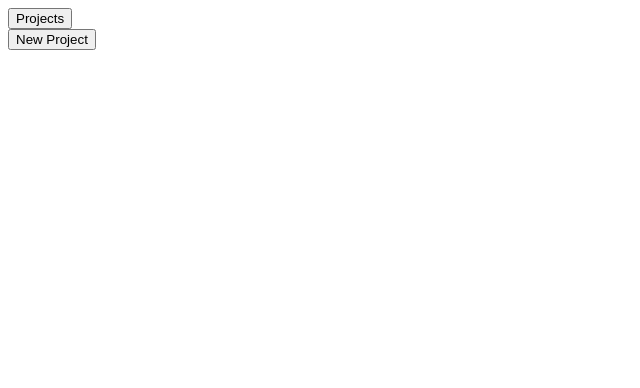
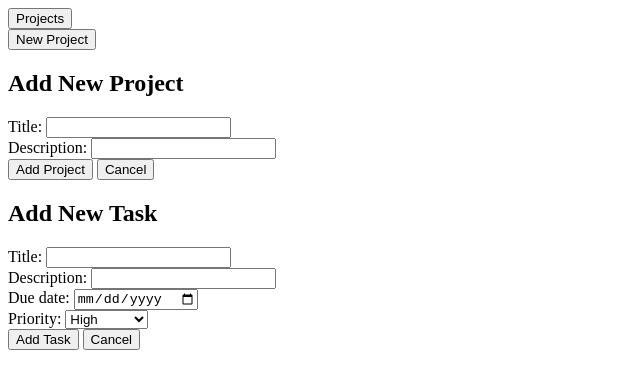
Before and after one commit to aFlyingSeal/odin-todo-list, a website built with webpack: page src/template.html in a window 1280 px wide. Shown: the whole page, without its empty margins (0-640 px from the left). Built offline with nearby package versions, Linux system fonts and the light colour scheme.

Commit message:
Added HTML structure for the two form modals

```diff
--- a/src/template.html
+++ b/src/template.html
@@ -10,7 +10,56 @@
         <div class="nav-btn-container">
             <button id="display-projects-btn">Projects</button>
         </div>
-        <button>New Project</button>
+        <button id="add-project-btn">New Project</button>
+    </div>
+
+    <div class="modal-project" id="project-form">
+        <h2>Add New Project</h2>
+        <form class="project-form">
+            <div class="input-container">
+                <label for="project-title-input">Title: </label>
+                <input type="text" id="project-title-input" name="project-title" required>
+            </div>
+            <div class="input-container">
+                <label for="project-desc-input">Description: </label>
+                <input type="text" id="project-desc-input" name="project-desc" required>
+            </div>
+            <div class="actions-container">
+                <button type="submit" id="submit-add-project">Add Project</button>
+                <button type="button" id="cancel-add-project">Cancel</button>
+            </div>
+        </form>
+    </div>
+
+    <div class="modal-task" id="task-form">
+        <h2>Add New Task</h2>
+        <form class="task-form">
+            <div class="input-container">
+                <label for="task-title-input">Title: </label>
+                <input type="text" id="task-title-input" name="task-title" required>
+            </div>
+            <div class="input-container">
+                <label for="task-desc-input">Description: </label>
+                <input type="text" id="task-desc-input" name="task-desc" required>
+            </div>
+            <div class="input-container">
+                <label for="date-input">Due date: </label>
+                <input type="date" id="date-input" name="date" required>
+            </div>
+            <div class="input-container">
+                <label for="priority-input">Priority: </label>
+                <select id="priority-input" name="priority" required>
+                    <option value="high">High</option>
+                    <option value="medium">Medium</option>
+                    <option value="low">Low</option>
+                    <option value="no">No priority</option>
+                </select>
+            </div>
+            <div class="actions-container">
+                <button type="submit" id="submit-add-task">Add Task</button>
+                <button type="button" id="cancel-add-task">Cancel</button>
+            </div>
+        </form>
     </div>
 
     <div id="main-container">
```
